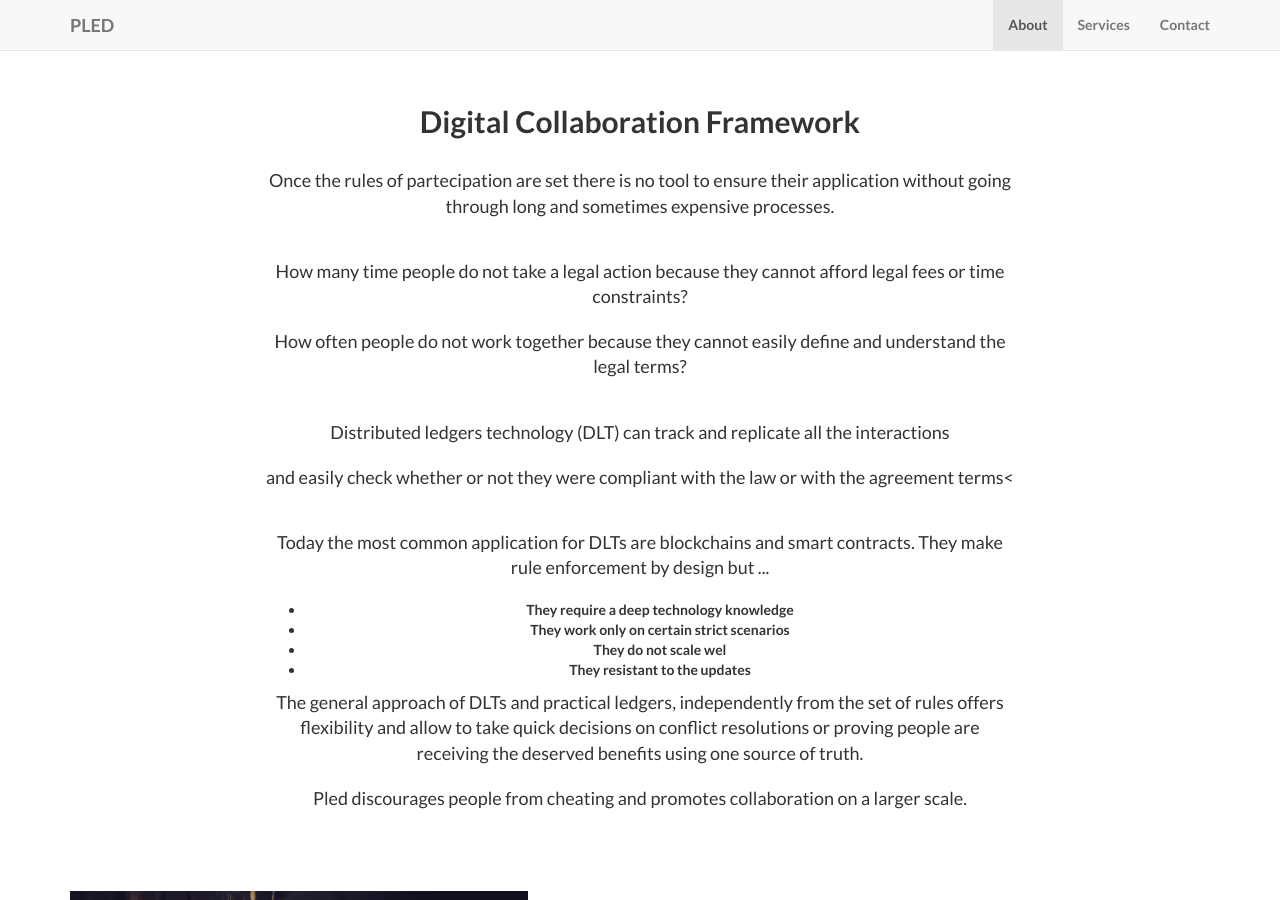
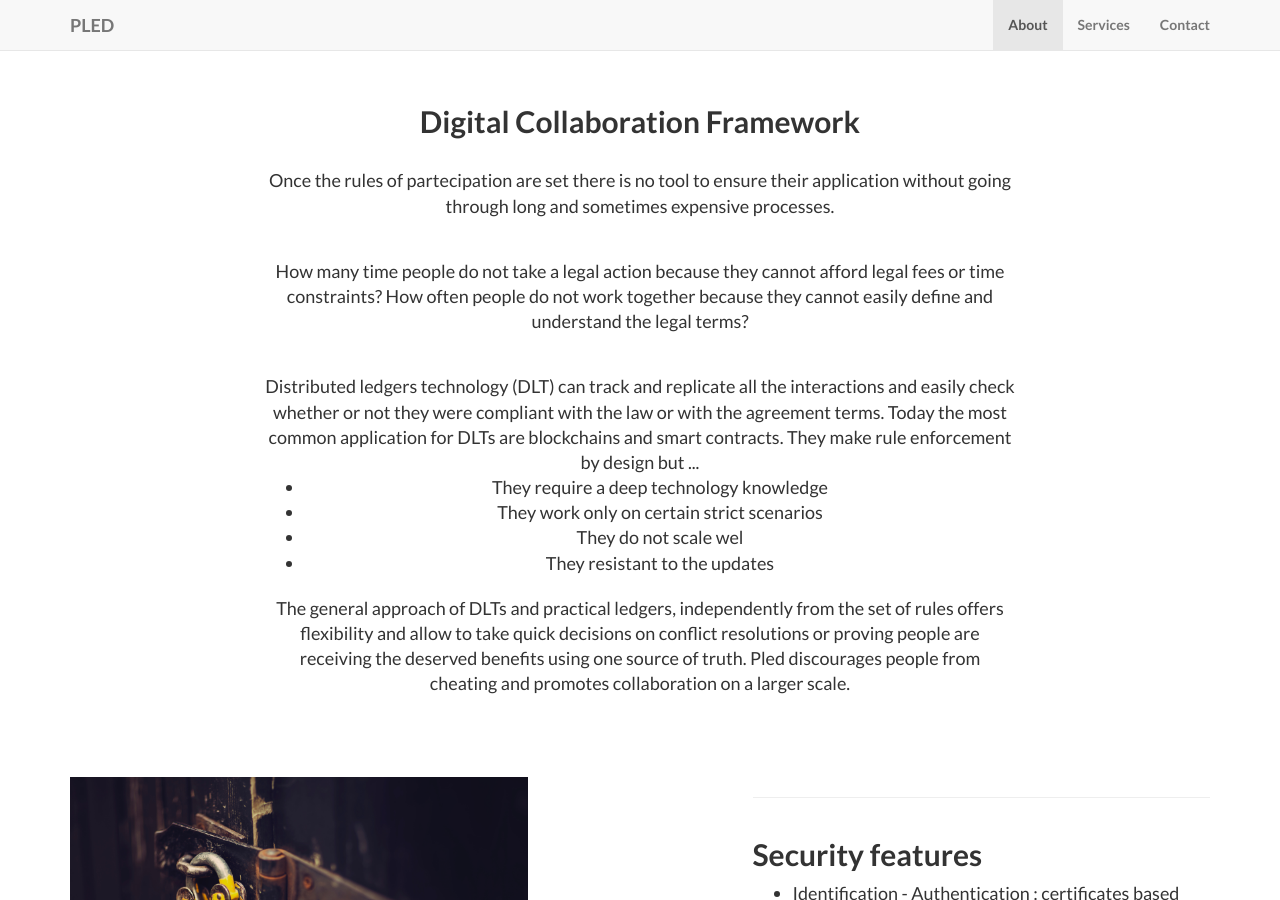
Before and after one commit to GaetanoMondelli/pled, a Jekyll site: the page built from index.html, in a window 1280 px wide and 900 px high, scrolled down 696 px. Built offline with Jekyll 4.4.1, drawn with Linux system fonts in a browser that asks for light colours.

Commit message:
fix(about): removed too many div

```diff
--- a/_includes/about.html
+++ b/_includes/about.html
@@ -7,21 +7,21 @@
               <br/>
               <div class="lead">Once the rules of partecipation are set there is no tool to ensure their application without going through long and sometimes expensive processes. </div>
               <br/>
-              <div class="lead">How many time people do not take a legal action because they cannot afford legal fees or time constraints?</div>
-              <div class="lead">How often people do not work together because they cannot easily define and understand the legal terms? </div>
+              <div class="lead">How many time people do not take a legal action because they cannot afford legal fees or time constraints?
+                  How often people do not work together because they cannot easily define and understand the legal terms? </div>
               <br/>
-              <div class="lead">Distributed ledgers technology (DLT) can track and replicate all the interactions</div>
-              <div class="lead">and easily check whether or not they were compliant with the law or with the agreement terms<</div>
-              <br/>
-              <div class="lead">Today the most common application for DLTs are blockchains and smart contracts. They make rule enforcement by design but ... </div>
+              <div class="lead">Distributed ledgers technology (DLT) can track and replicate all the interactions and easily check whether or not they were compliant with the law or with the agreement terms.
+              Today the most common application for DLTs are blockchains and smart contracts. They make rule enforcement by design but ...
                   <ul>
                       <li>They require a deep technology knowledge</li>
                       <li>They work only on certain strict scenarios</li>
                       <li>They do not scale wel</li>
                       <li>They resistant to the updates</li>
                   </ul>
-             <div class="lead">The general approach of DLTs and practical ledgers, independently from the set of rules offers flexibility and  allow to take quick decisions on conflict resolutions or proving people are receiving the deserved benefits using one source of truth. </div>
-             <div class="lead"> Pled discourages people from cheating and promotes collaboration on a larger scale.</div>
+             </div>
+             <div class="lead">The general approach of DLTs and practical ledgers, independently from the set of rules offers flexibility and  allow to take quick decisions on conflict resolutions or proving people are receiving the deserved benefits using one source of truth.
+                                Pled discourages people from cheating and promotes collaboration on a larger scale.
+             </div>
               <br/>
               <br/>
               <br/>
```
Lines whose indentation alone changed are shown as unchanged.
